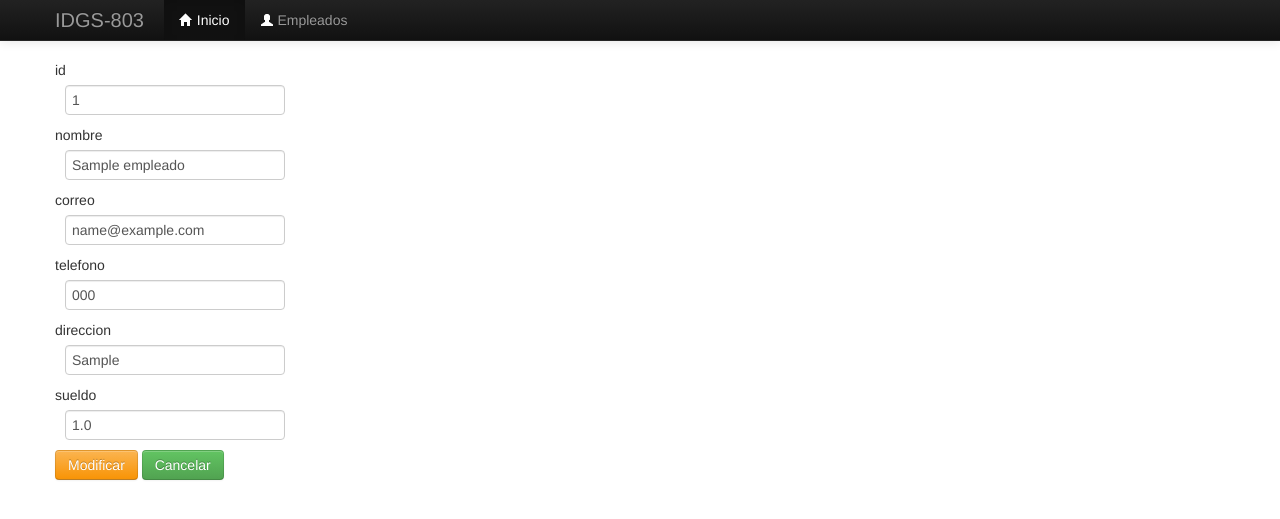
After one commit to IDGS-803-21000448/Practicas_BD_IGS803, a Flask app: page /modificar?id=1 in a window 1280 px wide. The commit adds this page. Shown: the top 519 px of the page. Run offline with Flask 3, Linux system fonts and the light colour scheme; tables that the repository leaves empty hold one stand-in row (values such as "Sample post"); some libraries are stand-ins or nearby versions.

Commit message:
CEMR 01/03/2024 MODIFICAR ELIMINAR

```diff
--- a/forms.py
+++ b/forms.py
@@ -27,7 +27,7 @@ class UsersForm(Form):
 
 # NOMBRE, CORREO, TELEFONO, DIRECCION, SUELDO
 class EmpForm(Form):
-    identificador=IntegerField('id')
+    id=IntegerField('id')
     nombre=StringField('nombre', [
         validators.DataRequired(message='El campo es requerido'),
         validators.length(min=4, max=50, message='Ingresa un nombre valido')
--- a/main.py
+++ b/main.py
@@ -42,6 +42,58 @@ def ABC_Completo():
     return render_template("ABC_Completo.html", empleados=empleados)
 
 
+@app.route("/eliminar", methods=["GET", "POST"])
+def eliminar():
+    emp_form = forms.EmpForm(request.form)
+
+    if request.method == 'GET':
+        id = request.args.get('id')
+        emp1 = db.session.query(Empleado).filter(Empleado.id == id).first()
+        emp_form.id.data = request.args.get('id')
+        emp_form.nombre.data = emp1.nombre
+        emp_form.telefono.data = emp1.telefono
+        emp_form.direccion.data = emp1.direccion
+        emp_form.sueldo.data = emp1.sueldo
+        emp_form.email.data = emp1.email
+    if request.method == "POST" and emp_form.validate():
+        id = emp_form.id.data
+        alum = Empleado.query.get(id)
+        db.session.delete(alum)
+        db.session.commit()
+        return redirect('ABC_Completo')
+    return render_template("eliminar.html",
+                            form = emp_form)
+
+@app.route("/modificar", methods=["GET", "POST"])
+def modificar():
+    emp_form = forms.EmpForm(request.form)
+
+    if request.method == 'GET':
+        id = request.args.get('id')
+        emp1 = db.session.query(Empleado).filter(Empleado.id == id).first()
+        emp_form.id.data = request.args.get('id')
+        emp_form.nombre.data = emp1.nombre
+        emp_form.telefono.data = emp1.telefono
+        emp_form.direccion.data = emp1.direccion
+        emp_form.sueldo.data = emp1.sueldo
+        emp_form.email.data = emp1.email
+    if request.method == "POST" and emp_form.validate():
+        id = emp_form.id.data
+        emp = db.session.query(Empleado).filter(Empleado.id == id).first()
+        emp.nombre = emp_form.nombre.data
+        emp.telefono = emp_form.telefono.data
+        emp.direccion = emp_form.direccion.data
+        emp.sueldo = emp_form.sueldo.data
+        emp.email =  emp_form.email.data
+        db.session.add(emp)
+        db.session.commit()
+        return redirect('ABC_Completo')
+    return render_template("modificar.html",
+                            form = emp_form)
+
+
+
+
 if __name__ == "__main__":
     csrf.init_app(app)
     db.init_app(app)
--- a/templates/ABC_Completo.html
+++ b/templates/ABC_Completo.html
@@ -30,10 +30,10 @@
                     <td>{{empleado.sueldo}}</td>
 
                     <td>
-                        <a href="eliminar.html?id={{empleado.id}}" class="btn btn-danger">Eliminar</a>
+                        <a href="eliminar?id={{empleado.id}}" class="btn btn-danger">Eliminar</a>
                     </td>
                     <td>
-                        <a href="modificar.html?id={{empleado.id}}" class="btn btn-warning">Modifcar</a>
+                        <a href="modificar?id={{empleado.id}}" class="btn btn-warning">Modifcar</a>
                     </td>
                 </tr>
                 {%endfor%}
--- /dev/null
+++ b/templates/modificar.html
@@ -0,0 +1,37 @@
+
+{%extends 'layout.html' %}
+
+{%block content %}
+{% from "_macros.html" import render_field %}
+
+<form action="/modificar" id="modificar" method="post">
+    <div class="form-group col-xs-12 float-label-form-group controls">
+        {{render_field(form.id, class = "form-control")}}
+
+    </div>
+    <div class="form-group col-xs-12 float-label-form-group controls">
+        {{render_field(form.nombre, class = "form-control")}}
+
+    </div>
+    <div class="form-group col-xs-12 float-label-form-group controls">
+        {{render_field(form.email, class = "form-control")}}
+
+    </div>
+    <div class="form-group col-xs-12 float-label-form-group controls">
+        {{render_field(form.telefono, class = "form-control")}}
+
+    </div>
+    <div class="form-group col-xs-12 float-label-form-group controls">
+        {{render_field(form.direccion, class = "form-control")}}
+
+    </div>
+    <div class="form-group col-xs-12 float-label-form-group controls">
+        {{render_field(form.sueldo, class = "form-control")}}
+    </div>
+
+    <input type="hidden" name="csrf_token" value="{{ csrf_token() }}">
+    <input type="submit" name="modificar" id="modificar" value="Modificar" class="btn btn-warning">
+    <a href="ABC_Completo" class="btn btn-success">Cancelar</a>
+</form>
+
+{%endblock%}
```
Also changed, not shown: templates/eliminar.html (added, +37 -0 lines).
